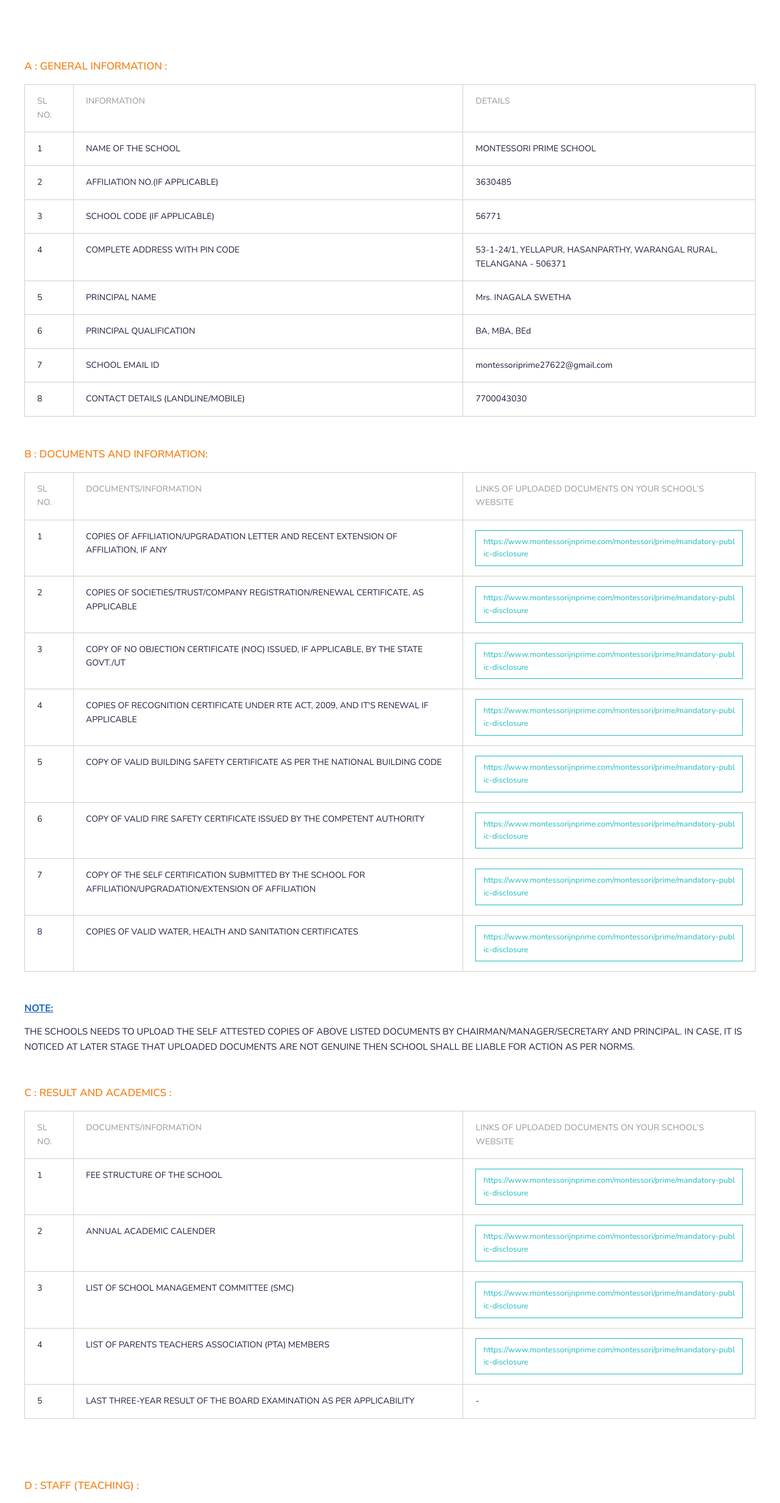
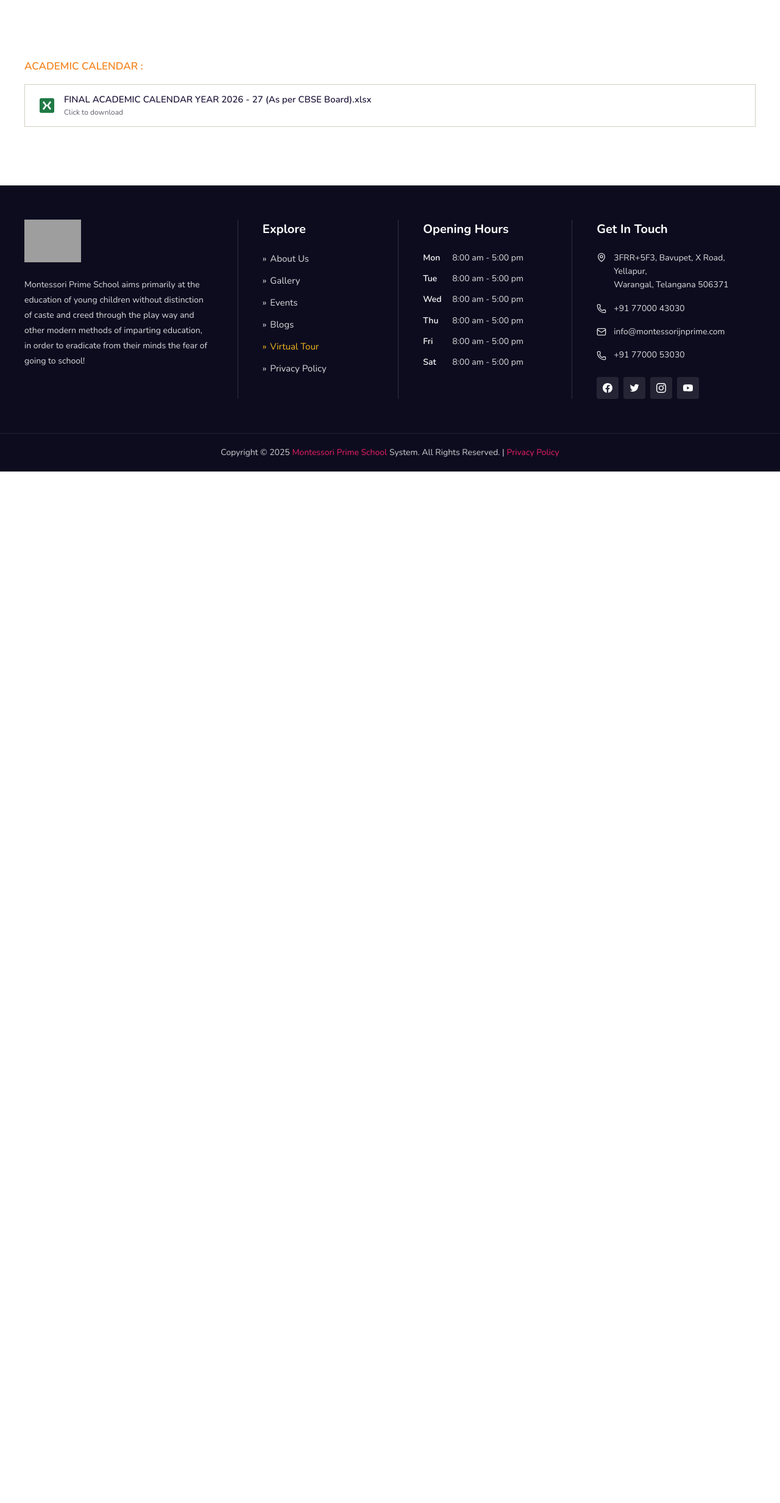
Before and after one commit to ganeshadvait/montessorimain, a Next.js app: page /mandatory-public-disclosure in a window 1280 px wide. Shown: the part 3636-6100 px from the top of the page at 61% size. After the commit the page ends 4409 px from the top, so only its background shows below. Built offline with nearby package versions, Linux system fonts and the light colour scheme; grey boxes are pictures that could not be loaded.

Commit message:
extend   disclosure  hided

```diff
--- a/src/app/mandatory-public-disclosure/page.tsx
+++ b/src/app/mandatory-public-disclosure/page.tsx
@@ -593,7 +593,7 @@ export default function MandatoryPublicDisclosurePage() {
       {/* ====================================================== */}
 
       {/* A : GENERAL INFORMATION */}
-      <section className="w-full">
+      {/* <section className="w-full">
         <div className="mx-auto max-w-[1400px] px-6 md:px-10 pb-10 md:pb-12">
           <h2
             className="text-[16px] md:text-[17px] font-semibold mb-4"
@@ -679,10 +679,10 @@ export default function MandatoryPublicDisclosurePage() {
             </table>
           </div>
         </div>
-      </section>
+      </section> */}
 
       {/* B : DOCUMENTS AND INFORMATION */}
-      <section className="w-full">
+      {/* <section className="w-full">
         <div className="mx-auto max-w-[1400px] px-6 md:px-10 pb-10 md:pb-12">
           <h2
             className="text-[16px] md:text-[17px] font-semibold mb-4"
@@ -760,10 +760,10 @@ export default function MandatoryPublicDisclosurePage() {
             </table>
           </div>
         </div>
-      </section>
+      </section> */}
 
       {/* NOTE */}
-      <section className="w-full">
+      {/* <section className="w-full">
         <div className="mx-auto max-w-[1400px] px-6 md:px-10 pb-10 md:pb-12">
           <h3
             className="text-[15px] md:text-[16px] font-bold underline mb-3"
@@ -781,10 +781,10 @@ export default function MandatoryPublicDisclosurePage() {
             THEN SCHOOL SHALL BE LIABLE FOR ACTION AS PER NORMS.
           </p>
         </div>
-      </section>
+      </section> */}
 
       {/* C : RESULT AND ACADEMICS */}
-      <section className="w-full">
+      {/* <section className="w-full">
         <div className="mx-auto max-w-[1400px] px-6 md:px-10 pb-16 md:pb-24">
           <h2
             className="text-[16px] md:text-[17px] font-semibold mb-4"
@@ -873,10 +873,10 @@ export default function MandatoryPublicDisclosurePage() {
             </table>
           </div>
         </div>
-      </section>
+      </section> */}
 
       {/* D : STAFF (TEACHING) */}
-      <section className="w-full">
+      {/* <section className="w-full">
         <div className="mx-auto max-w-[1400px] px-6 md:px-10 pb-16 md:pb-24">
           <h2
             className="text-[16px] md:text-[17px] font-semibold mb-4"
@@ -1036,10 +1036,10 @@ export default function MandatoryPublicDisclosurePage() {
             </table>
           </div>
         </div>
-      </section>
+      </section> */}
 
       {/* RESULT CLASS: X */}
-      <section className="w-full">
+      {/* <section className="w-full">
         <div className="mx-auto max-w-[1400px] px-6 md:px-10 pb-10 md:pb-12">
           <h2
             className="text-[16px] md:text-[17px] font-semibold mb-4"
@@ -1112,10 +1112,10 @@ export default function MandatoryPublicDisclosurePage() {
             </table>
           </div>
         </div>
-      </section>
+      </section> */}
 
       {/* RESULT CLASS: XII */}
-      <section className="w-full">
+      {/* <section className="w-full">
         <div className="mx-auto max-w-[1400px] px-6 md:px-10 pb-16 md:pb-24">
           <h2
             className="text-[16px] md:text-[17px] font-semibold mb-4"
@@ -1188,10 +1188,10 @@ export default function MandatoryPublicDisclosurePage() {
             </table>
           </div>
         </div>
-      </section>
+      </section> */}
 
       {/* E : SCHOOL INFRASTRUCTURE */}
-      <section className="w-full">
+      {/* <section className="w-full">
         <div className="mx-auto max-w-[1400px] px-6 md:px-10 pb-16 md:pb-24">
           <h2
             className="text-[16px] md:text-[17px] font-semibold mb-4"
@@ -1282,10 +1282,10 @@ export default function MandatoryPublicDisclosurePage() {
             </table>
           </div>
         </div>
-      </section>
+      </section> */}
 
       {/* F : TEACHER DETAILS */}
-      <section className="w-full">
+      {/* <section className="w-full">
         <div className="mx-auto max-w-[1400px] px-6 md:px-10 pb-16 md:pb-24">
           <h2
             className="text-[16px] md:text-[17px] font-semibold mb-4"
@@ -1527,7 +1527,7 @@ export default function MandatoryPublicDisclosurePage() {
             </table>
           </div>
         </div>
-      </section>
+      </section> */}
 
       {/* ACADEMIC CALENDAR DOWNLOAD */}
       <section className="w-full">
```
